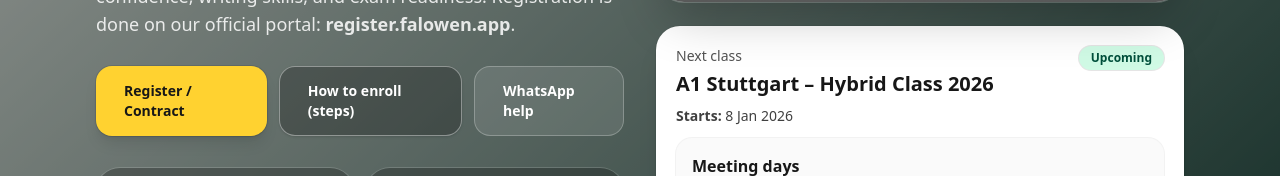
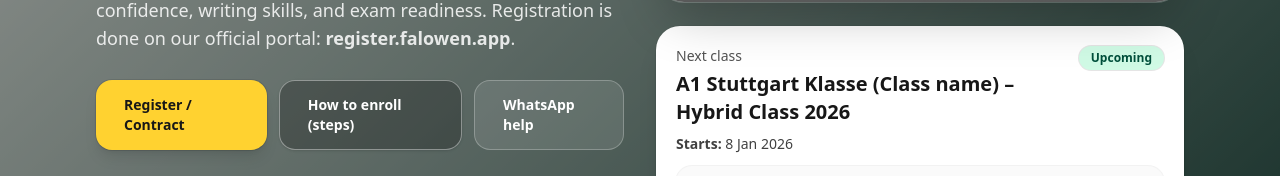
Before and after one commit to learngermanghana/learngermanghana-site, a Next.js app: page / in a window 1280 px wide. Shown: the part 619-795 px from the top of the page. Built offline with nearby package versions, Linux system fonts and the light colour scheme; no server answers.

Commit message:
Clarify A1 Stuttgart class name

```diff
--- a/src/data/content.ts
+++ b/src/data/content.ts
@@ -58,7 +58,7 @@ export type ClassItem = {
 export const upcomingClasses: ClassItem[] = [
   {
     id: "A1-stuttgart-2026-01-08",
-    title: "A1 Stuttgart – Hybrid Class 2026",
+    title: "A1 Stuttgart Klasse (Class name) – Hybrid Class 2026",
     level: "A1",
     location: "Stuttgart",
     startDate: "2026-01-08",
```
